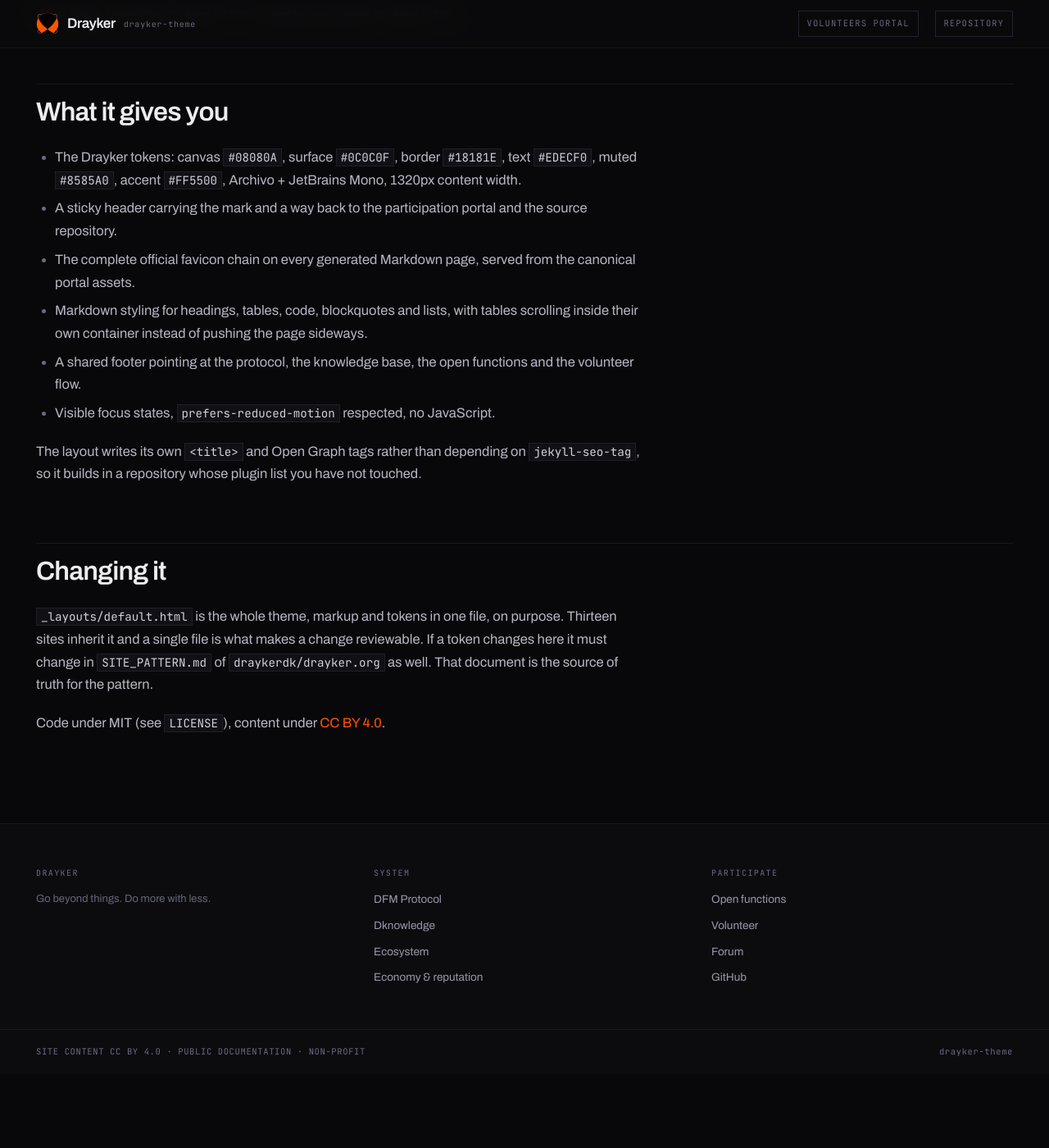
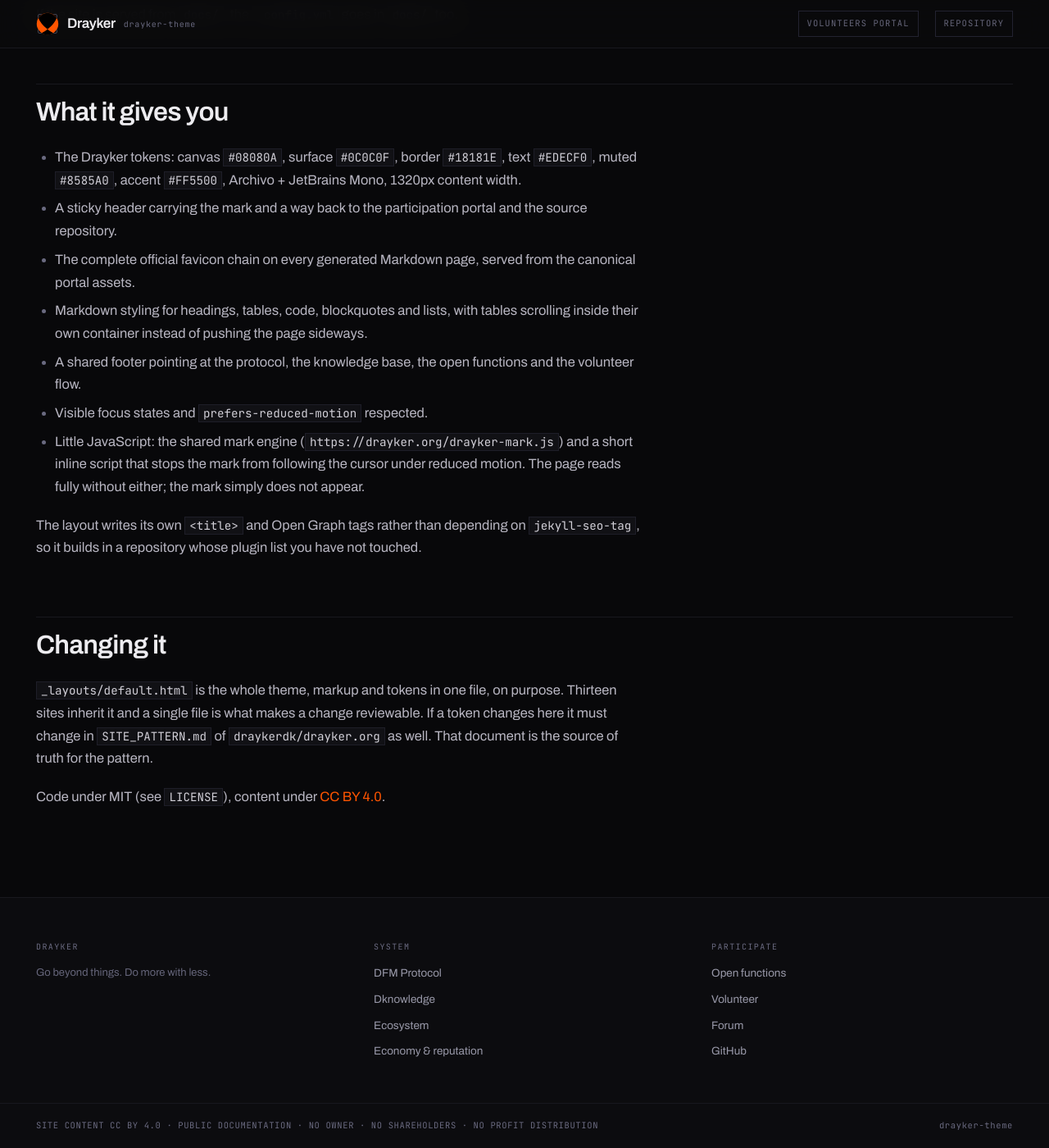
Before and after one commit to draykerdk/drayker-theme, a Jekyll site: the page built from README.md, in a window 1280 px wide and 1400 px high, scrolled down 1336 px. Shown: the whole window at 82% size. Built offline with Jekyll 4.4.1, drawn with Linux system fonts in a browser that asks for light colours; our own code applies the rules of GitHub Pages for plain Markdown files; before the commit the page ends 2646 px from its top, so only the background shows below that.

Commit message:
Footer: no owner, no shareholders, no profit distribution; README states the JavaScript
The shared footer of the documentation sites now says what Drayker is
instead of "non-profit", with a check that keeps it that way. The
README no longer claims "no JavaScript": the layout loads the shared
mark engine and a short inline reduced-motion script.

```diff
--- a/README.md
+++ b/README.md
@@ -37,7 +37,8 @@ If the site is served from `docs/`, the `_config.yml` goes in `docs/` too.
 - The complete official favicon chain on every generated Markdown page, served from the canonical portal assets.
 - Markdown styling for headings, tables, code, blockquotes and lists, with tables scrolling inside their own container instead of pushing the page sideways.
 - A shared footer pointing at the protocol, the knowledge base, the open functions and the volunteer flow.
-- Visible focus states, `prefers-reduced-motion` respected, no JavaScript.
+- Visible focus states and `prefers-reduced-motion` respected.
+- Little JavaScript: the shared mark engine (`https://drayker.org/drayker-mark.js`) and a short inline script that stops the mark from following the cursor under reduced motion. The page reads fully without either; the mark simply does not appear.
 
 The layout writes its own `<title>` and Open Graph tags rather than depending on `jekyll-seo-tag`, so it builds in a repository whose plugin list you have not touched.
 
--- a/_layouts/default.html
+++ b/_layouts/default.html
@@ -236,7 +236,7 @@ main{display:block}
   </div>
   <div class="dk-foot-bar">
     <div>
-      <span>SITE CONTENT CC BY 4.0 · PUBLIC DOCUMENTATION · NON-PROFIT</span>
+      <span>SITE CONTENT CC BY 4.0 · PUBLIC DOCUMENTATION · NO OWNER · NO SHAREHOLDERS · NO PROFIT DISTRIBUTION</span>
       <span>{{ site.dk_subdomain | default: 'drayker.org' }}</span>
     </div>
   </div>
--- a/tools/check.js
+++ b/tools/check.js
@@ -21,6 +21,8 @@ check(layout.includes('meta name="twitter:title"') && layout.includes('meta name
 check(layout.includes('https://dknowledge.drayker.org'), 'Dknowledge footer target is wrong');
 check(!layout.includes('dknowledger.drayker.org'), 'the retired Dknowledger hostname remains');
 check(!layout.includes('drayker.org/#org/'), 'the footer must use the clean routes, not hash routes');
+// The footer states what Drayker is: no owner, no shareholders, no profit distribution (not "non-profit").
+check(layout.includes('NO OWNER · NO SHAREHOLDERS · NO PROFIT DISTRIBUTION') && !/non-profit/i.test(layout), 'the footer must describe ownership, not a non-profit form');
 
 for (const asset of ['drayker-icon.svg', 'dark/drayker-icon.svg', 'icon-512.png', 'icon-512-dark.png']) {
   check(layout.includes('https://drayker.org/') && layout.includes(asset + '?v=20260813'), 'adaptive transparent favicon chain is missing ' + asset);
```
